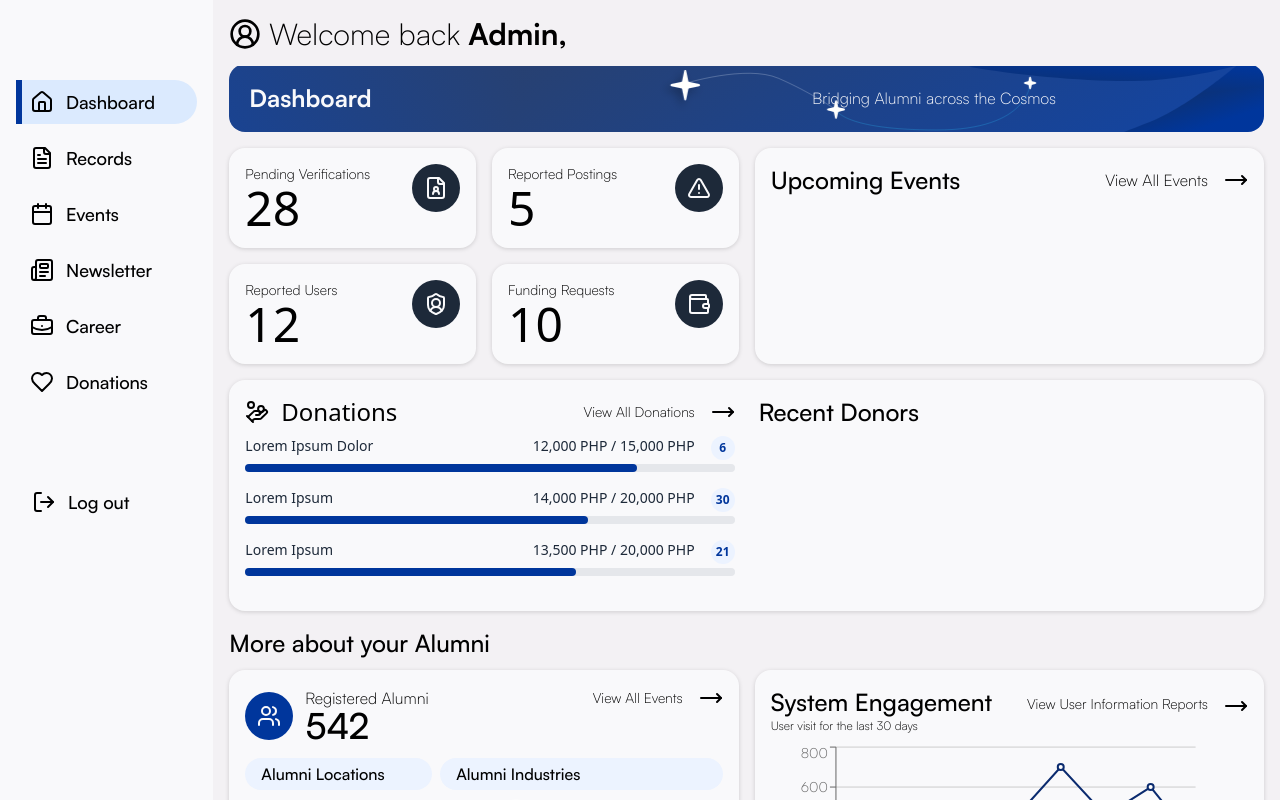
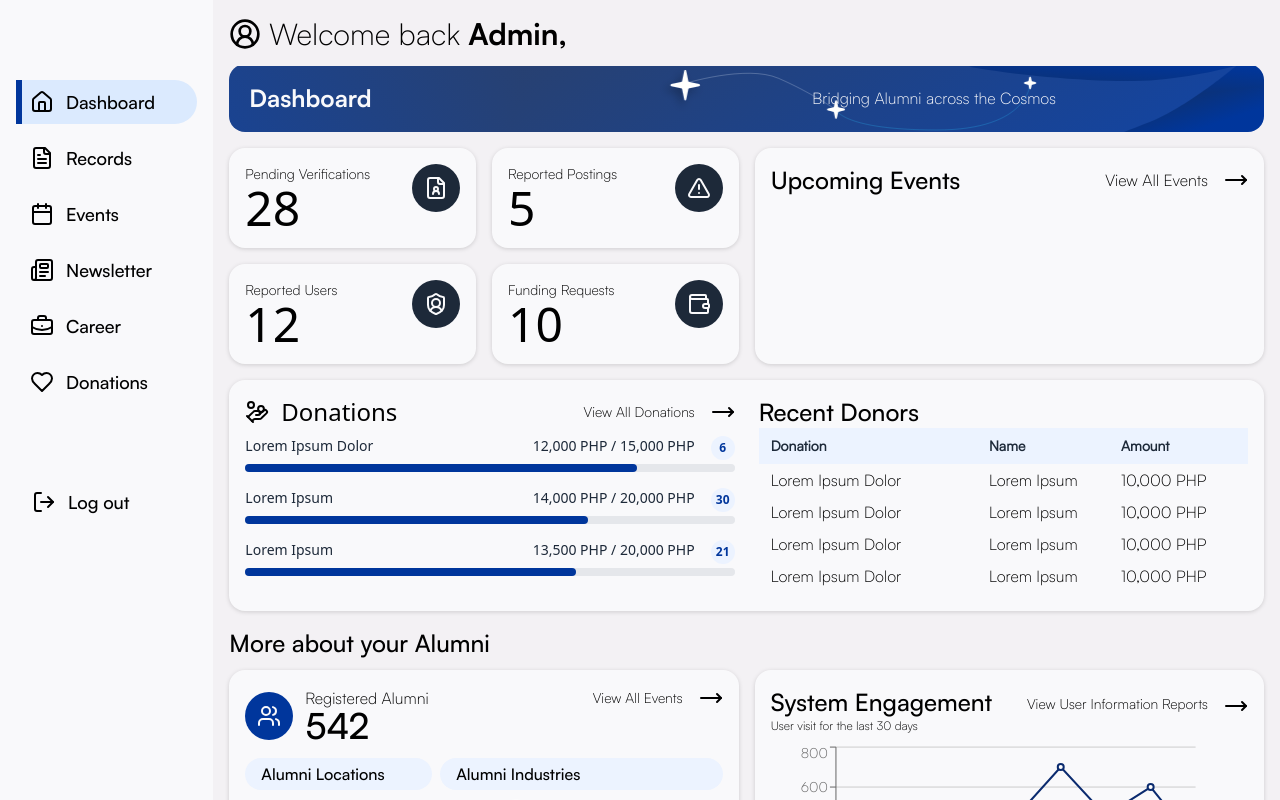
Before and after one commit to cazhiareese/ICS-STAR, a React (Vite) app in the folder app/: page /admin in a window 1280 px wide. Built offline with nearby package versions, Linux system fonts and the light colour scheme.

Commit message:
chore: added sample data for recent donors

```diff
--- a/app/src/RootPages/AdminPages/admindashboard.jsx
+++ b/app/src/RootPages/AdminPages/admindashboard.jsx
@@ -37,6 +37,13 @@ function AdminLanding() {
     { name: "Lorem Ipsum Dolor", raised: 12000, goal: 15000, donors: 6 },
     { name: "Lorem Ipsum", raised: 14000, goal: 20000, donors: 30 },
     { name: "Lorem Ipsum", raised: 13500, goal: 20000, donors: 21 },
+  ];
+
+  const donors = [
+    { donation: "Lorem Ipsum Dolor", name: "Lorem Ipsum", amount: "10,000 PHP" },
+    { donation: "Lorem Ipsum Dolor", name: "Lorem Ipsum", amount: "10,000 PHP" },
+    { donation: "Lorem Ipsum Dolor", name: "Lorem Ipsum", amount: "10,000 PHP" },
+    { donation: "Lorem Ipsum Dolor", name: "Lorem Ipsum", amount: "10,000 PHP" },
   ];
 
   const alumniLocations = [
@@ -196,11 +203,29 @@ function AdminLanding() {
               })}
             </div>
             {/* Recent Donors */}
-            <div className="flex-1 flex flex-col">
+            <div className="flex-1 flex flex-col overflow-hidden">
               <p className="text-2xl font-satoshi-medium"> Recent Donors</p>
-              {/* TODO: Insert recent donor table here */}
+              <table className="w-full border-collapse">
+                <thead className="bg-secondary text-black text-sm">
+                  <tr>
+                    <th className="text-left px-3 py-2 font-satoshi-regular">Donation</th>
+                    <th className="text-left font-satoshi-regular ">Name</th>
+                    <th className="text-left font-satoshi-regular">Amount</th>
+                  </tr>
+                </thead>
+                <tbody>
+                  {donors.map((donor, index) => (
+                    <tr key={index} className="">
+                      <td className="py-1 px-3 font-satoshi-light">{donor.donation}</td>
+                      <td className="font-satoshi-light">{donor.name}</td>
+                      <td className="text-left font-satoshi-light">{donor.amount}</td>
+                    </tr>
+                  ))}
+                </tbody>
+              </table>
             </div>
           </div>
+          {/* Alumni part */}
           <h2 className="col-span-4 text-2xl font-satoshi-medium -mb-4">More about your Alumni</h2>
         {/* Registered Alumni */}
           <div className={`${dashboardCard} col-span-2 row-span-2 flex flex-col`}>
```
